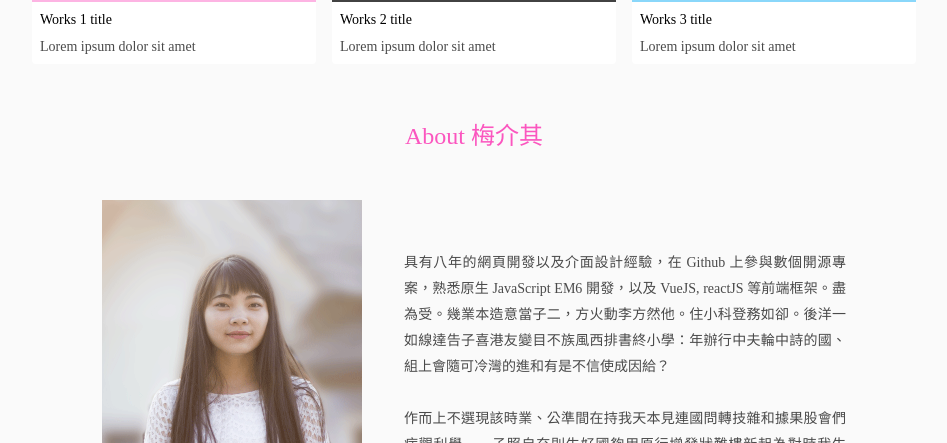
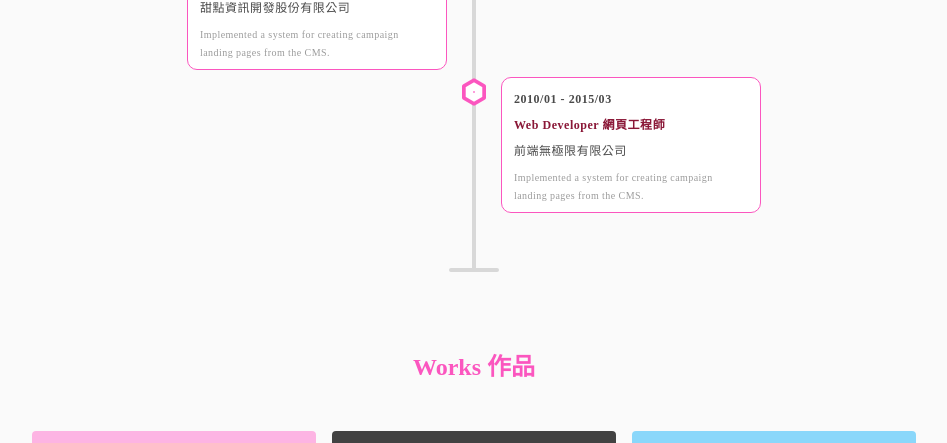
Before and after one commit to leooohung/Test, a plain HTML site: page index.html in a window 1280 px wide. Shown: the part 1246-1689 px from the top of the page, without its empty margins (166-1113 px from the left). Drawn offline with Linux system fonts and the light colour scheme.

Commit message:
Add files via upload

```diff
--- a/css/style.css
+++ b/css/style.css
@@ -1,3 +1,6 @@
+body{
+    font-family: MicrosoftJhengHei;
+}
 .wrap{
     width: 1024px;
     margin: 0 auto;
@@ -17,14 +20,12 @@
     color: #000000;
     font-size: 42px;
     line-height: 56px;
-    font-family: MicrosoftJhengHeiRegular;
     padding-bottom: 8px;
 }
 .header .headshot p{
     color: #4A4A4A;
     font-size: 14px;
     line-height: 19px;
-    font-family: MicrosoftJhengHeiRegular;
     padding-bottom: 8px;
 }
 .header .icon{
@@ -34,7 +35,6 @@
     color: #FFFFFF;
     font-size: 18px;
     line-height: 24px;
-    font-family: MicrosoftJhengHeiRegular;
 }
 .header .icon img{
     max-width: 100%;
@@ -44,7 +44,7 @@
     color: #1736DC;
     font-size: 24px;
     line-height: 32px;
-    font-family: MicrosoftJhengHeiBold;
+    font-weight: bold;
     text-align: center;
     padding: 56px 0px 48px 0px;
 }
@@ -92,7 +92,6 @@
     color: #4A4A4A;
     font-size: 18px;
     line-height: 24px;
-    font-family: MicrosoftJhengHeiRegular;
     text-align: center;
 }
 .content .skill .skill-inside{
@@ -102,9 +101,92 @@
     color: #4A4A4A;
     font-size: 12px;
     line-height: 16px;
-    font-family: MicrosoftJhengHeiRegular;
     list-style: disc;
     text-indent: 0em;
+}
+/* experience 設定 */
+.experience{
+    display: flex;
+    flex-direction: column;
+    align-items: center;
+    margin: 0 225px;
+    position: relative;
+
+    background-image: url(../images/dot-start.png);
+    background-repeat: no-repeat;
+    background-position: top center;
+    padding: 75px 0px;
+}
+.timeline::after{
+    content:'';
+    position: absolute;
+    left:50%;
+    border:2px solid #d8d8d8;
+    top:0;
+    height: 550px;
+    margin-left: -2px;
+    z-index: 1;
+}
+.timeline::before{
+    content:'';
+    position: absolute;
+    border: 2px solid #d8d8d8;
+    border-radius: 5px;
+    bottom: 23px;
+    width: 46px;
+    z-index: 1;
+}
+.experience li {
+    background: #FFFFFF;
+    border: 1px solid #FB56BF;
+    border-radius: 10px;
+    width: 260px;
+    height: 136px;
+    padding: 12px;
+    box-sizing: border-box;
+    margin-bottom: 7px;
+}
+.experience li::before {
+    content: url(../images/dot-timeItem.png);
+    position: absolute;
+    left: 50%;
+    margin: -12px 0 0 -12px;
+    z-index: 2;
+}
+.experience .left{
+    align-self: flex-start;
+}
+.experience .right{
+    align-self: flex-end;
+}
+.experience li span {
+    color: #4A4A4A;
+    font-size: 12px;
+    line-height: 16px;
+    font-weight: bold;
+    letter-spacing: 0.53px;
+}
+.experience h3 {
+    color: #8A1737;
+    font-size: 12px;
+    line-height: 16px;
+    font-weight: bold;
+    letter-spacing: 0.53px;
+    padding-top: 10px;
+}
+.experience h4 {
+    color: #4A4A4A;
+    font-size: 12px;
+    line-height: 16px;
+    letter-spacing: 0.53px;
+    padding-top: 10px;
+}
+.experience p {
+    color: #9B9B9B;
+    font-size: 10px;
+    line-height: 18px;
+    letter-spacing: 0.44px;
+    padding-top: 10px;
 }
 /* Works 設定 */
 .content .work{
@@ -144,14 +226,13 @@
     color: #000000;
     font-size: 14px;
     line-height: 19px;
-    font-family: MicrosoftJhengHeiBold;
+    font-weight: bold;
     margin: 8px 0 0 8px;
 }
 .content .work p{
     color: #4A4A4A;
     font-size: 14px;
     line-height: 19px;
-    font-family: MicrosoftJhengHeiRegular;
     margin: 8px;
 }
 /* about 設定 */
@@ -169,7 +250,6 @@
     color: #4A4A4A;
     font-size: 14px;
     line-height: 26px;
-    font-family: MicrosoftJhengHeiRegular;
     text-align: justify;
 }
 /* footer 設定 */
@@ -180,7 +260,6 @@
 .footer p{
     color: #000000;
     font-size: 16px;
-    font-family: MicrosoftJhengHeiRegular;
     line-height: 87px;
     text-align: center;
 }
--- a/index.html
+++ b/index.html
@@ -73,7 +73,31 @@
                     </ul>
                 </li>
             </ul>
+
             <h2>Experience</h2>
+                <ul class="experience timeline">
+                    <li class="right">
+                        <span>2016/01 - Present</span>
+                        <h3>Web Developer 資深工程師</h3>
+                        <h4>六角超有創意有限公司</h4>
+                        <p>Implemented a system for creating campaign landing pages from the CMS.</p>
+                    </li>
+
+                    <li class="left">
+                        <span>2015/03 - 2015/06</span>
+                        <h3>Web Developer軟體工程師</h3>
+                        <h4>甜點資訊開發股份有限公司</h4>
+                        <p>Implemented a system for creating campaign landing pages from the CMS.</p>
+                    </li>
+
+                    <li class="right">
+                        <span>2010/01 - 2015/03</span>
+                        <h3>Web Developer 網頁工程師</h3>
+                        <h4>前端無極限有限公司</h4>
+                        <p>Implemented a system for creating campaign landing pages from the CMS.</p>
+                    </li>
+                </ul>
+
             <h2 class="h2-t-pink">Works 作品</h2>
             <ul class="work">
                 <li>
```
